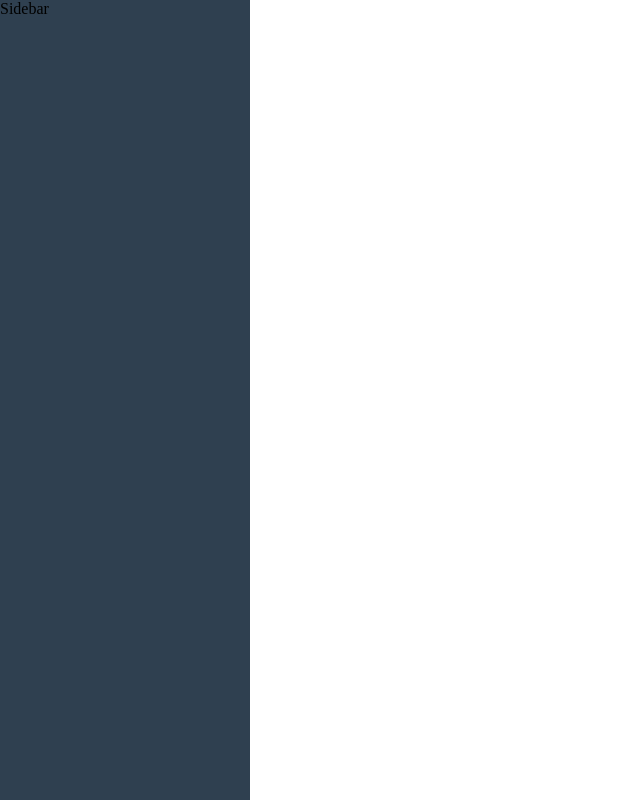
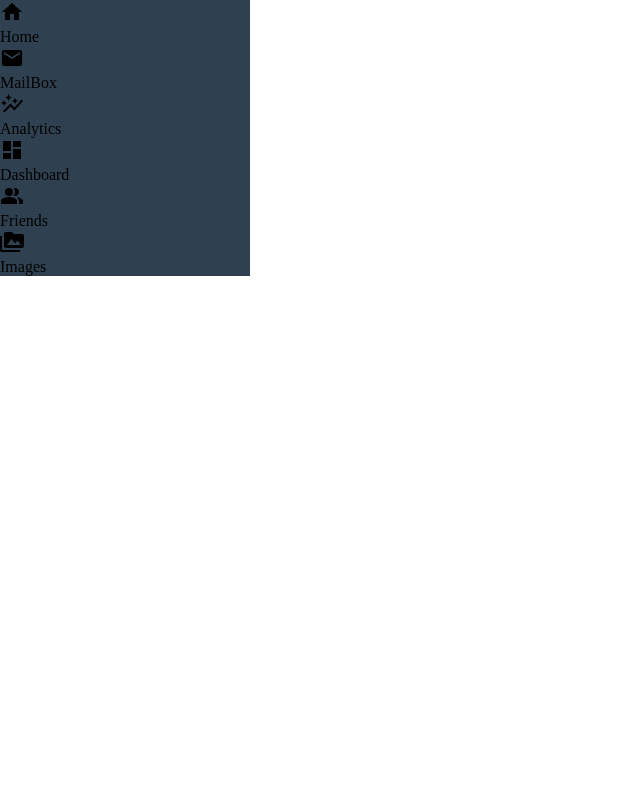
Before and after one commit to steeeved/Responsive-Designs, a React (Create React App) app in the folder sidebar/: page / in a window 1280 px wide. Shown: the whole page, without its empty margins (0-640 px from the left). Built offline with nearby package versions, Linux system fonts and the light colour scheme.

Commit message:
Finished

```diff
--- a/sidebar/src/Components/Sidebar.jsx
+++ b/sidebar/src/Components/Sidebar.jsx
@@ -3,7 +3,24 @@ import Styles from './Sidebar.module.scss';
 import { SidebarData } from './SidebarData';
 
 function Sidebar() {
-  return <div className={Styles.Sidebar}>Sidebar</div>;
+  return (
+    <div className={Styles.main}>
+      <ul className={Styles.Sidebar}>
+        {SidebarData.map((item, index) => {
+          return (
+            <li key={index}
+              id={window.location.pathname == item.link ? [Styles.active] : ''}
+              onClick={() => {
+              window.location.pathname = item.link;
+            }}>
+              <div id={Styles.icon}>{item.icon}</div>
+              <div to={item.link} id={Styles.title}>{item.title}</div>
+            </li>
+          );
+        })}
+      </ul>
+    </div>
+  );
 }
 
 export default Sidebar;
```
